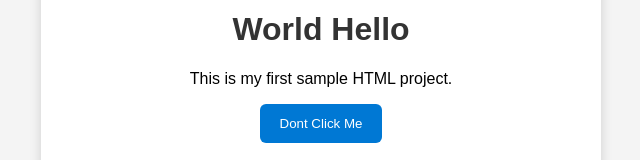
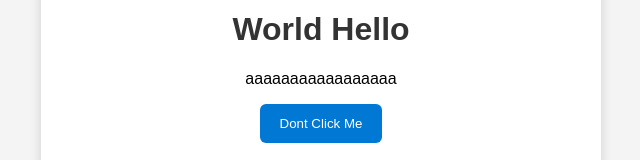
Before and after one commit to byronsanity/Sample, a plain HTML site: page index.html in a window 1280 px wide. Shown: the part 128-288 px from the top of the page, without its empty margins (319-959 px from the left). Drawn offline with Linux system fonts and the light colour scheme.

Commit message:
aaaaaaaaaa

```diff
--- a/index.html
+++ b/index.html
@@ -47,7 +47,7 @@
     <div class="container">
         <h1>World Hello</h1>
 
-        <p>This is my first sample HTML project.</p>
+        <p>aaaaaaaaaaaaaaaaa</p>
 
         <button onclick="showMessage()">
             Dont Click Me
```
